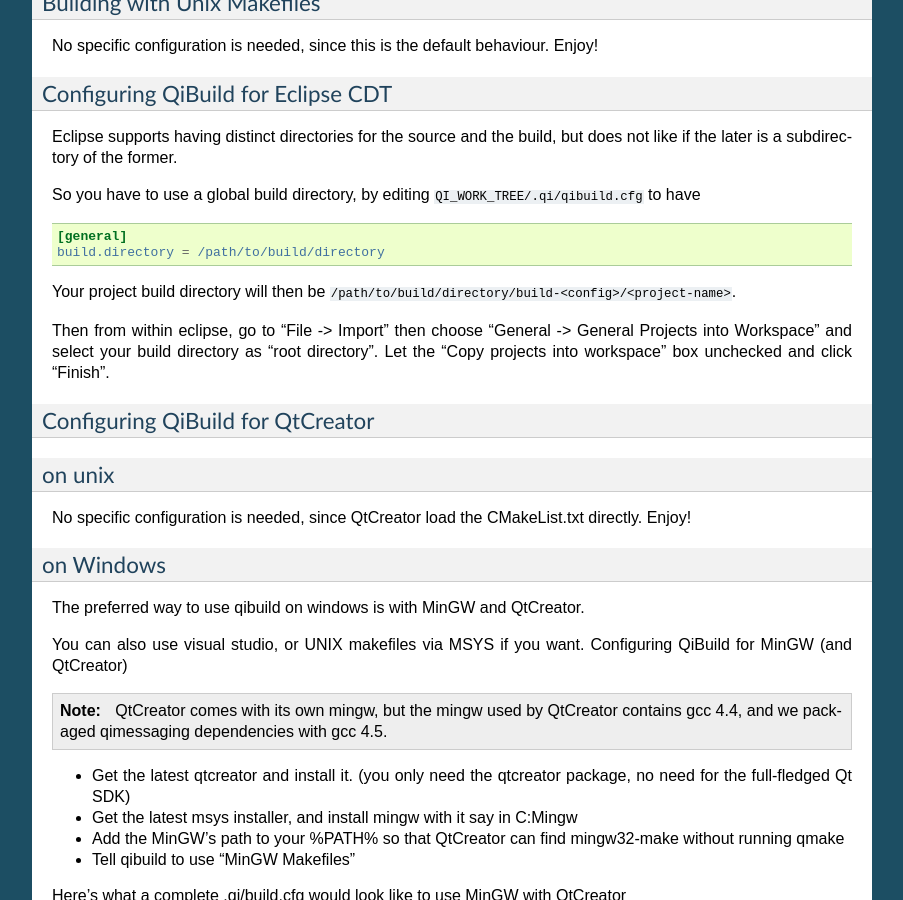
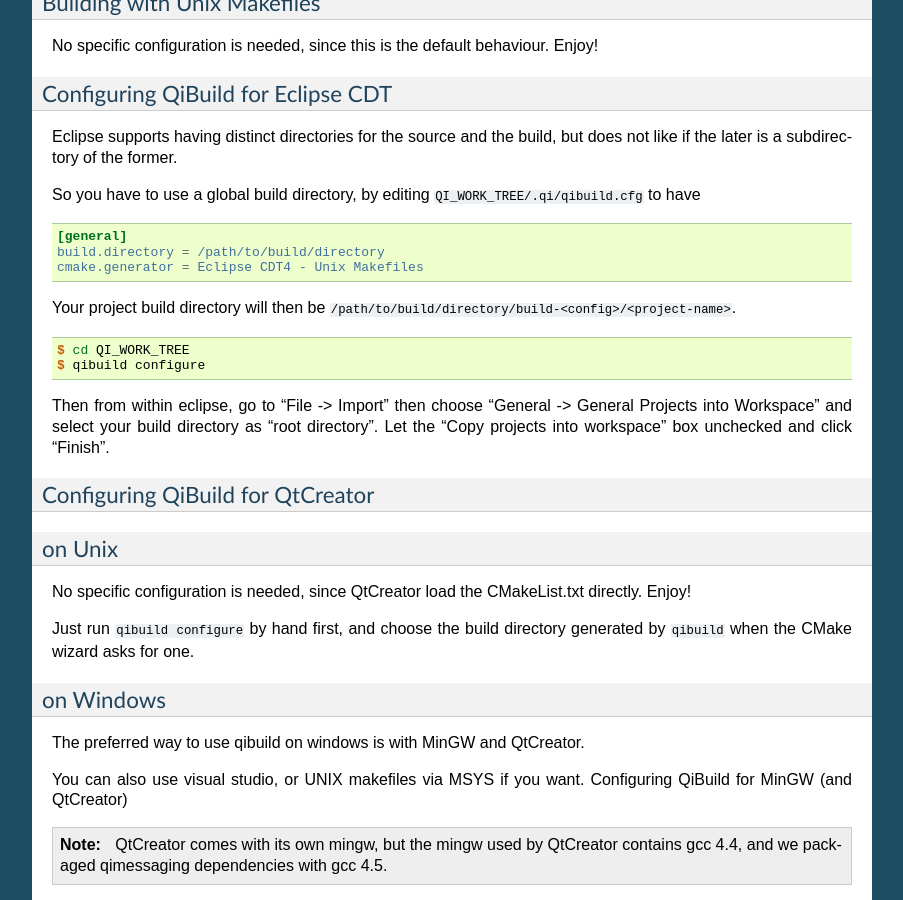
Before and after one commit to aldebaran/qibuild, a Sphinx documentation site: the page built from doc/tutos/beginner/cmdline/getting_started.rst, in a window 1280 px wide and 900 px high, scrolled down 1321 px. Shown: the whole window, without its empty margins (198-1101 px from the left). Built offline with Sphinx 7.4.7, drawn with Linux system fonts in a browser that asks for light colours; pages that are not in the unit, such as notebooks, are missing from menus.

Commit message:
doc: small fixes

```diff
--- a/doc/tutos/beginner/cmdline/getting_started.rst
+++ b/doc/tutos/beginner/cmdline/getting_started.rst
@@ -92,13 +92,15 @@
 
   [general]
   build.directory = /path/to/build/directory
+  cmake.generator = Eclipse CDT4 - Unix Makefiles
 
 Your project build directory will then be
 ``/path/to/build/directory/build-<config>/<project-name>``.
 
 .. code-block:: console
+
    $ cd QI_WORK_TREE
-   $ qibuild configure --cmake-generator "Eclipse CDT4 - Unix Makefiles"
+   $ qibuild configure
 
 Then from within eclipse, go to "File -> Import" then choose
 "General -> General Projects into Workspace" and select your build directory
@@ -108,11 +110,14 @@
 Configuring QiBuild for QtCreator
 ++++++++++++++++++++++++++++++++++
 
-on unix
+on Unix
 +++++++
 
 No specific configuration is needed, since QtCreator load the CMakeList.txt
 directly. Enjoy!
+
+Just run ``qibuild configure`` by hand first, and choose the build directory
+generated by ``qibuild`` when the CMake wizard asks for one.
 
 on Windows
 ++++++++++
```
